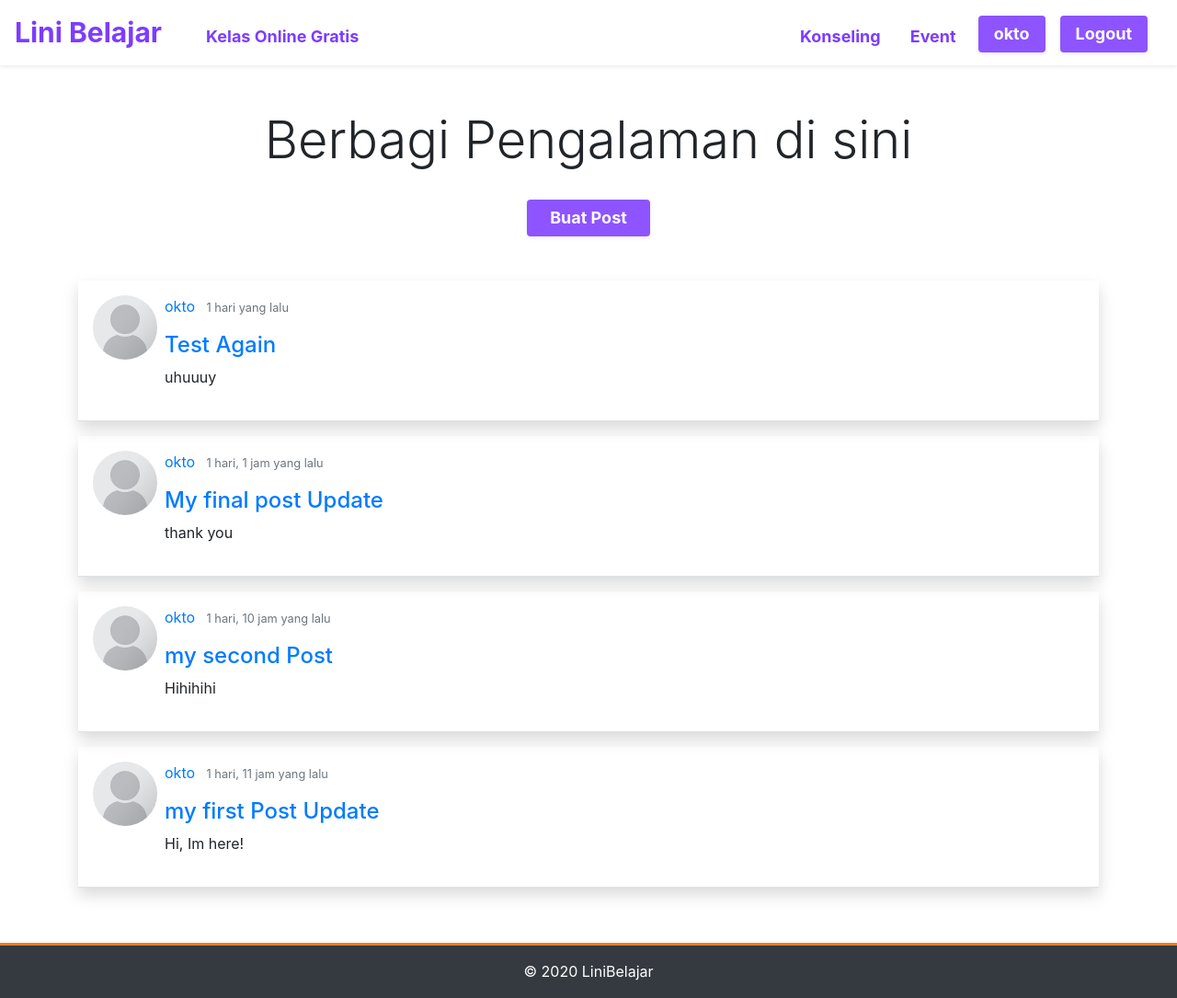
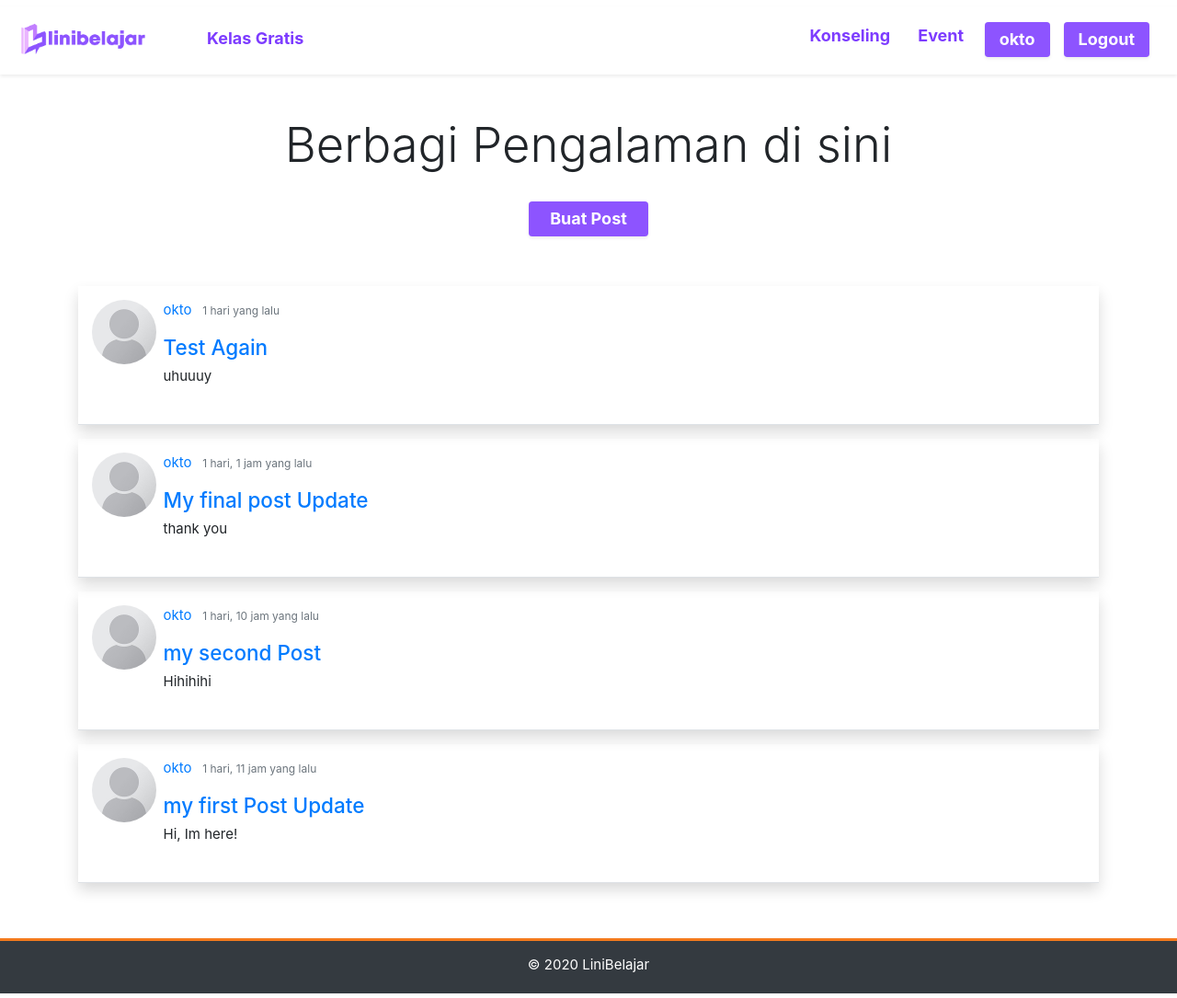
Before and after one commit to oktoberlin/Project1, a Django app: page / in a window 1280 px wide. Shown: the whole page at 92% size. Run offline with Django 3.2, Linux system fonts and the light colour scheme; a user stored in the database is signed in; data comes from the database, SQL or seed files in the repository; both versions use the stored data as it was after the commit; some libraries are stand-ins or nearby versions.

Commit message:
new logo

```diff
--- a/LiniBelajar/static/css/home.css
+++ b/LiniBelajar/static/css/home.css
@@ -5,6 +5,7 @@
 .line-height {
 	line-height: 14px;
 	margin-top: 7px;
+	margin-bottom: 9px;
 }
 .navfont {
 	color: #7d3cff !important;
@@ -19,19 +20,9 @@ h1 {
 	color: #7d3cff;
 }
 
-.navbar {
-	min-height: 70px;
-}
-
-.brandname {
-	color: #7d3cff !important;
-	font-weight: bold;
-	font-size: 30px;
-}
-
-.brandname:hover {
-	color: #fabe3c !important;
-}
+/*.navbar-brand {
+	min-height: 40px;
+}*/
 
 .counseling {
 	border-radius: 40px;
@@ -78,6 +69,7 @@ fieldset {
 html {
 	position: relative;
 	min-height: 100%;
+	font-size: 15px;
 }
 body {
 	/* Margin bottom by footer height */
@@ -144,10 +136,11 @@ body {
 
 .login-title {
 	color: #ffb60d;
-	font-size: 37px;
+	font-size: 27px;
 }
 
 .login-icon {
-	color: #7d3cff !important;
-	font-size: 40px;
+	text-align: center;
+	margin-top: 25px;
+	margin-bottom: -30px;
 }
--- a/LiniBelajar/templates/layout.html
+++ b/LiniBelajar/templates/layout.html
@@ -8,7 +8,7 @@
 
     <!-- Bootstrap CSS -->
     <link rel="stylesheet" href="https://stackpath.bootstrapcdn.com/bootstrap/4.5.0/css/bootstrap.min.css" integrity="sha384-9aIt2nRpC12Uk9gS9baDl411NQApFmC26EwAOH8WgZl5MYYxFfc+NcPb1dKGj7Sk" crossorigin="anonymous">
-    <link rel="stylesheet" type="text/css" href="{% static 'css/home.css' %}?v={18}">
+    <link rel="stylesheet" type="text/css" href="{% static 'css/home.css' %}?v={19}">
     <link rel="stylesheet" href="https://use.fontawesome.com/releases/v5.7.2/css/all.css" integrity="sha384-fnmOCqbTlWIlj8LyTjo7mOUStjsKC4pOpQbqyi7RrhN7udi9RwhKkMHpvLbHG9Sr"
     crossorigin="anonymous">
 
@@ -18,7 +18,7 @@
 
     <div>
         {% block content %}
-        {% endblock %}
+        {% endblock content %}
     </div>
 
     <footer class="page-footer footer font-small unique-color-dark bg-dark mt-5">
--- a/LiniBelajar/templates/nav-bar.html
+++ b/LiniBelajar/templates/nav-bar.html
@@ -1,10 +1,13 @@
+{% load static %}
 <div class="shadow-sm">
-    <nav class="navbar navbar-expand-sm navbar-light bg-light mynav ml-auto mb-5">
-        <a class="navbar-brand mr-auto brandname" href="{% url 'community' %}">Lini Belajar</a>
+    <nav class="navbar navbar-expand-sm navbar-light bg-light mynav ml-auto mb-5 line-height">
+        <a class="navbar-brand" href="{% url 'community' %}" style="margin-bottom: -45px;">
+            <img src="{% static 'gambar/logo-nav.png' %}" width="150" class="d-inline-block align-center" alt="">
+        </a>
 
         <ul class="navbar-nav ml-5 justify-content-between">
-            <li class="nav-item pt-2 mr-3">
-                <a class="navfont" href="#" role="button" aria-haspopup="true" aria-expanded="false">Kelas Online Gratis</a>
+            <li class="nav-item pt-2 mr-1" style="margin-top:-10px;">
+                <a class="navfont" href="#" role="button" aria-haspopup="true" aria-expanded="false">Kelas Gratis</a>
             </li>
         </ul>
         <button class="navbar-toggler" type="button" data-toggle="collapse" data-target="#navbarSupportedContent" aria-controls="navbarSupportedContent" aria-expanded="false" aria-label="Toggle navigation">
```
Also changed, not shown: LiniBelajar/user/templates/login.html (+6 -3 lines), LiniBelajar/db.sqlite3, LiniBelajar/static/gambar/login-logo.jpeg (added), LiniBelajar/static/gambar/logo-nav.png (added), LiniBelajar/static/gambar/logo.jpeg (added).
